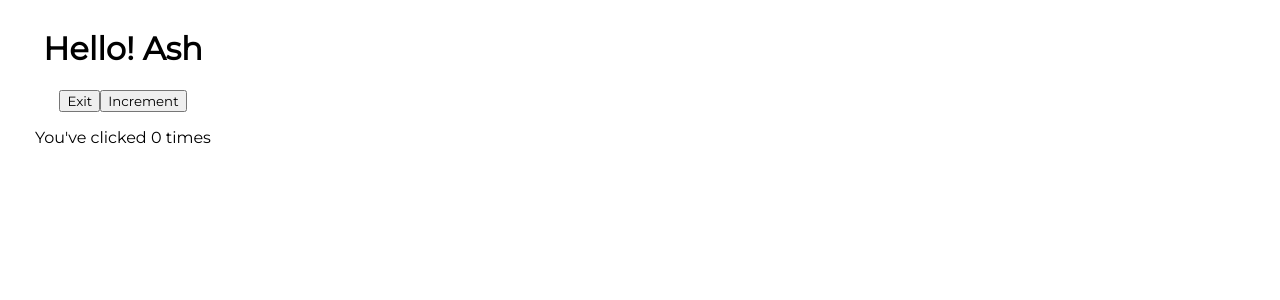
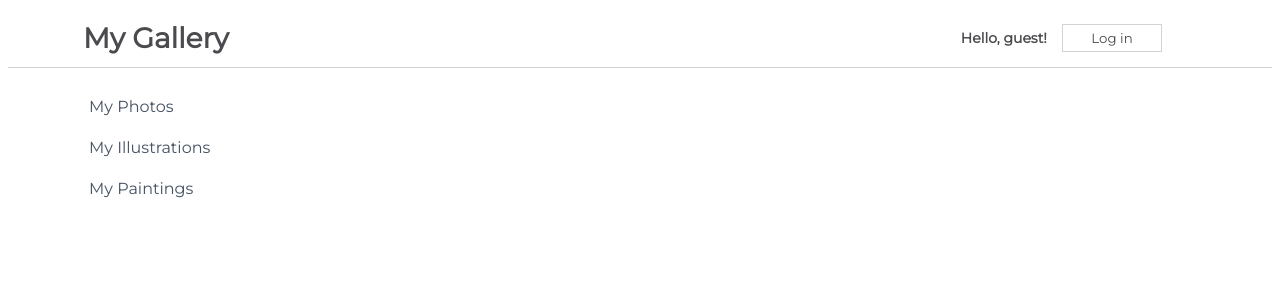
Before and after one commit to AshLaw96/functional-components-challenge, a React (Create React App) app in the folder my-app/: page / in a window 1280 px wide. Shown: the top 300 px of the page. Built offline with nearby package versions, Linux system fonts and the light colour scheme.

Commit message:
Add NavBarSimple class that updates text with onclick btn

```diff
--- a/my-app/src/App.js
+++ b/my-app/src/App.js
@@ -1,10 +1,12 @@
 import css from "./App.module.css";
-import StatefulGreetingWithPrevState from "./components/StatefulGreetingWithPrevState";
+import NavBarSimple from "./components/Challenge";
+import Sidebar from "./components/Sidebar";
 
 function App() {
   return (
     <div className={css.App}>
-      <StatefulGreetingWithPrevState name="Ash" />
+      <NavBarSimple />
+      <Sidebar />
     </div>
   );
 }
--- /dev/null
+++ b/my-app/src/components/Challenge.js
@@ -0,0 +1,43 @@
+import React from "react";
+import css from "./css/NavBarSimple.module.css";
+
+class NavBarSimple extends React.Component {
+  constructor(props) {
+    super(props);
+    this.state = {
+      message: "Hello, guest!",
+      buttonText: "Log in",
+    };
+  }
+
+  handleClick() {
+    this.setState(
+      (prevState) => ({
+        message:
+          prevState.message === "Hello, guest!"
+            ? "Welcome back, user!"
+            : "Hello, guest!",
+        buttonText: prevState.buttonText === "Log in" ? "Log out" : "Log in",
+      }),
+      () => {
+        console.log(this.state.message);
+      }
+    );
+  }
+
+  render() {
+    return (
+      <div className={css.NavBar}>
+        <h1>My Gallery</h1>
+        <div>
+          <span>{this.state.message}</span>
+          <button onClick={() => this.handleClick()}>
+            {this.state.buttonText}
+          </button>
+        </div>
+      </div>
+    );
+  }
+}
+
+export default NavBarSimple;
```
